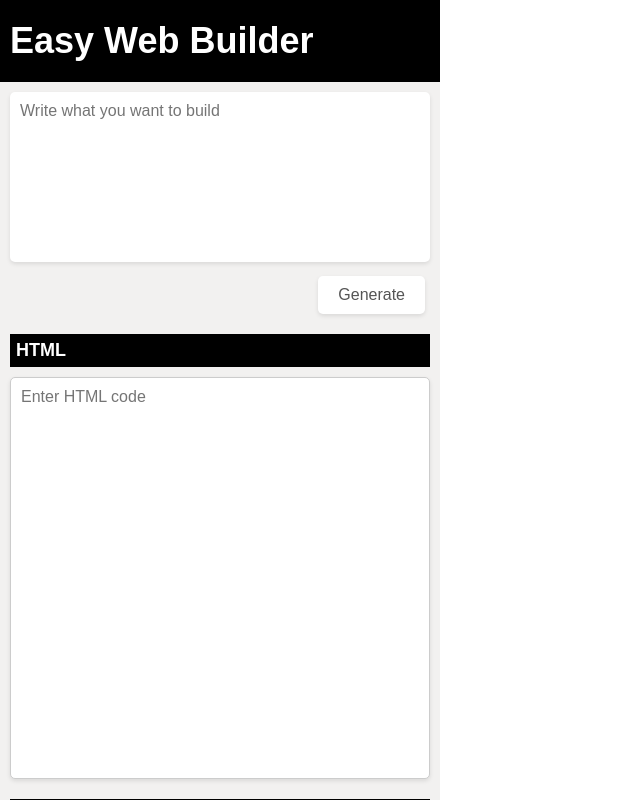
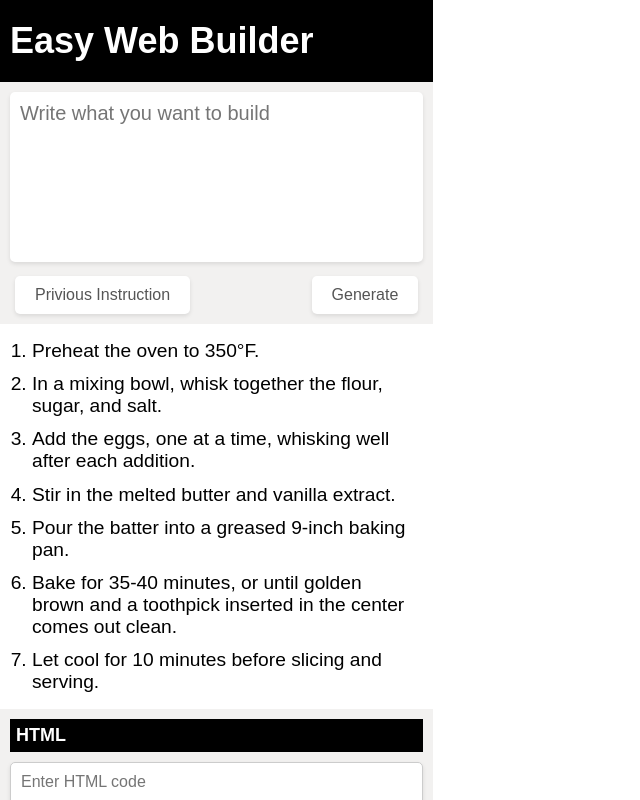
Before and after one commit to ekamid/cgpt-web-builder, a Next.js app: page / in a window 1280 px wide. Shown: the top 800 px of the page, without its empty margins (0-640 px from the left). Built offline with nearby package versions, Linux system fonts and the light colour scheme.

Commit message:
previous instruction component design

```diff
--- a/src/componets/Editor.js
+++ b/src/componets/Editor.js
@@ -2,6 +2,7 @@ import React, { useEffect, useState } from "react";
 import styled from "styled-components";
 import Generator from "@/componets/Generator";
 import Header from "@/componets/Header";
+import PreviousInstruction from "@/componets/PreviousInstruction";
 
 const Editor = () => {
   const [html, setHtml] = useState("");
@@ -55,6 +56,7 @@ const Editor = () => {
     <EditorContainer>
       <Header />
       <Generator handleCurrentBuild={handleCurrentBuild} />
+      <PreviousInstruction />
       <Container>
         <ColumnContainer>
           <Heading>HTML</Heading>
--- a/src/componets/Generator.js
+++ b/src/componets/Generator.js
@@ -9,7 +9,7 @@ const systemMessage = {
   //instructions for what I want
   //wrapping code with ---starthtml--- ---endhtml---, because it will be required while extracting code from message
   content:
-    "Write html, css and javascript as it will be in external file seperately. Wrap html code with ---starthtml--- ---endhtml---, css code with ---startcss--- ---endcss--- and javascript code ---startjs--- ---endjs---",
+    "Write code. Html should be withouth html, body, head and script tag. Wrap html code with ---starthtml--- ---endhtml---, css code with ---startcss--- ---endcss--- and javascript code ---startjs--- ---endjs---",
 };
 
 const Generator = ({ handleCurrentBuild }) => {
@@ -95,6 +95,7 @@ const Generator = ({ handleCurrentBuild }) => {
         onChange={handleOnChangeCommand}
       />
       <ButtonGroup>
+        <button>Privious Instruction</button>
         {isGenerating ? (
           <button disabled>Generating</button>
         ) : (
@@ -118,7 +119,7 @@ const Textarea = styled.textarea`
   border-radius: 5px;
   box-shadow: 0px 2px 4px rgba(0, 0, 0, 0.1);
   resize: none;
-  font-size: 16px;
+  font-size: 20px;
   font-family: "Arial", sans-serif;
   width: -webkit-fill-available;
 
@@ -133,7 +134,7 @@ const ButtonGroup = styled.div`
   justify-content: center;
   margin-top: 10px;
   display: flex;
-  justify-content: flex-end;
+  justify-content: space-between;
 
   button {
     background-color: #fff;
--- /dev/null
+++ b/src/componets/PreviousInstruction.js
@@ -0,0 +1,48 @@
+import styled from "styled-components";
+
+const PreviousInstruction = () => {
+  return (
+    <div>
+      <InstructionList>
+        <InstructionListItem>Preheat the oven to 350°F.</InstructionListItem>
+        <InstructionListItem>
+          In a mixing bowl, whisk together the flour, sugar, and salt.
+        </InstructionListItem>
+        <InstructionListItem>
+          Add the eggs, one at a time, whisking well after each addition.
+        </InstructionListItem>
+        <InstructionListItem>
+          Stir in the melted butter and vanilla extract.
+        </InstructionListItem>
+        <InstructionListItem>
+          Pour the batter into a greased 9-inch baking pan.
+        </InstructionListItem>
+        <InstructionListItem>
+          Bake for 35-40 minutes, or until golden brown and a toothpick inserted
+          in the center comes out clean.
+        </InstructionListItem>
+        <InstructionListItem>
+          Let cool for 10 minutes before slicing and serving.
+        </InstructionListItem>
+      </InstructionList>
+    </div>
+  );
+};
+
+const InstructionList = styled.ol`
+  font-size: 1.2rem;
+  margin: 1rem 0;
+  padding: 0 0 0 2rem;
+  list-style: decimal;
+`;
+
+const InstructionListItem = styled.li`
+  margin-bottom: 0.7rem;
+  cursor: pointer;
+
+  &:hover {
+    text-decoration: underline;
+  }
+`;
+
+export default PreviousInstruction;
--- a/src/pages/index.js
+++ b/src/pages/index.js
@@ -23,5 +23,5 @@ export default function Home() {
 const Container = styled.main`
   display: grid;
   grid-template-columns: repeat(12, 1fr);
-  grid-gap: 10px;
+  grid-gap: 20px;
 `;
--- a/src/styles/globals.css
+++ b/src/styles/globals.css
@@ -11,6 +11,7 @@ body {
   height: 100%;
   border: none;
 }
+
 
 
 /* Styling the scrollbar */
```
